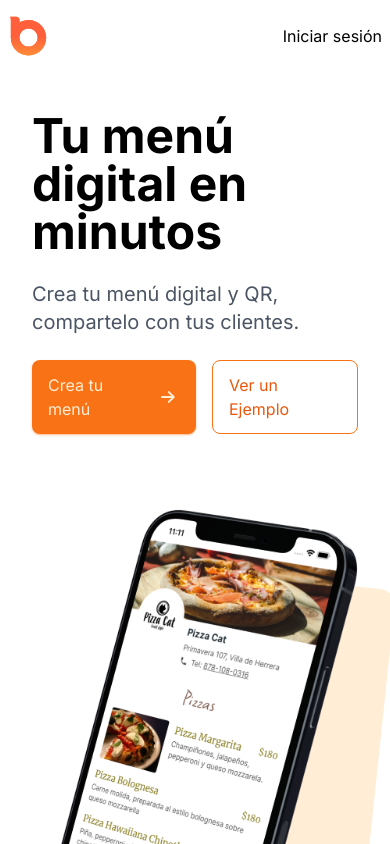
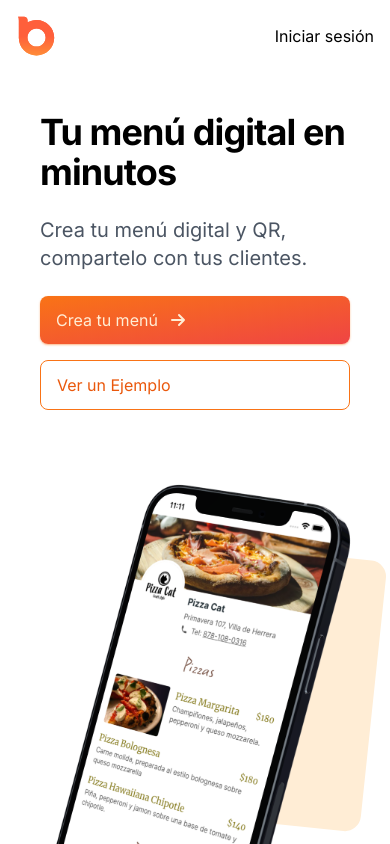
Before and after one commit to dkast/biztro, a Next.js app: page /home in a window 390 px wide. Built offline with nearby package versions, Linux system fonts and the light colour scheme; what tailwindcss-radix, tailwindcss-safe-area would draw is missing.

Commit message:
Fixes to mobile layout

```diff
--- a/pages/home.tsx
+++ b/pages/home.tsx
@@ -61,12 +61,16 @@ const Home: NextPageWithAuthAndLayout = () => {
       <Head>
         <title>Bistro</title>
         <link rel="icon" href="/favicon.ico" />
+        <meta
+          name="viewport"
+          content="width=device-width, initial-scale=1.0"
+        ></meta>
       </Head>
       <div className="flex h-screen flex-col items-center overflow-auto">
         <HomeMenu />
         <HomeHero />
         {/* Main */}
-        <div className="flex w-full flex-col justify-center gap-12 bg-gradient-to-br from-white via-gray-50 to-red-50 p-16 lg:gap-24 lg:p-32">
+        <div className="flex w-full flex-col justify-center gap-12 bg-gradient-to-br from-white via-gray-50 to-red-50 py-16 px-4 md:px-12 lg:gap-24 lg:p-32">
           {/* QR */}
           <section className="mx-auto grid w-full max-w-6xl gap-4 px-2 md:grid-cols-2 lg:px-0">
             <motion.div
@@ -97,7 +101,7 @@ const Home: NextPageWithAuthAndLayout = () => {
                   once: true,
                   amount: "some"
                 }}
-                className="left-1/5 absolute bottom-0 h-full w-2/3 -rotate-6 rounded-lg bg-purple-300 shadow-lg shadow-purple-300/50"
+                className="left-1/5 absolute bottom-0 h-full w-2/3 -rotate-6 rounded-lg bg-gradient-to-br from-purple-300 to-purple-400 shadow-lg shadow-purple-300/50"
               ></motion.div>
               <motion.div
                 initial={{ opacity: 0, scale: 0.4 }}
@@ -304,7 +308,7 @@ const Home: NextPageWithAuthAndLayout = () => {
 
 const HomeMenu = (): JSX.Element => {
   return (
-    <div className="mt-2 flex w-full max-w-6xl items-center py-2 px-2 xl:px-0">
+    <div className="mt-2 flex w-full max-w-6xl items-center py-2 px-4 lg:px-2 xl:px-0">
       <Image src="/logo-bistro.svg" alt="Logo" width={40} height={40} />
       <Toolbar.Root className="ml-auto">
         <Toolbar.Button>
@@ -319,23 +323,23 @@ const HomeMenu = (): JSX.Element => {
 
 const HomeHero = (): JSX.Element => {
   return (
-    <div className="grid w-full max-w-6xl px-2 sm:grid-cols-2 xl:px-0">
-      <div className="py-12 px-6 md:py-24 md:px-0">
-        <h1 className="text-5xl font-bold md:text-6xl">
+    <div className="grid w-full max-w-6xl px-4 sm:grid-cols-2 lg:px-2 xl:px-0">
+      <div className="flex flex-col justify-center py-12 px-6 md:py-24 md:px-0">
+        <h1 className="lg:text-6l text-4xl font-bold tracking-tight md:text-5xl">
           Tu menú digital en minutos
         </h1>
-        <h2 className="py-6 text-xl text-gray-600 md:py-8 md:text-2xl">
+        <h2 className="py-6 text-xl text-gray-600 md:py-8 md:text-2xl lg:text-xl lg:leading-6">
           Crea tu menú digital y QR, compartelo con tus clientes.
         </h2>
         {/* CTA */}
-        <div className="flex justify-center gap-4">
+        <div className="flex flex-col justify-center gap-4 md:flex-row">
           <Link href="/app/dashboard">
-            <a className="flex items-center rounded-lg bg-orange-500 px-4 py-3 text-orange-100 shadow-sm shadow-orange-500/50 transition hover:scale-[98%] hover:bg-orange-600">
+            <a className="flex items-center rounded-lg bg-gradient-to-tl from-red-500 to-orange-500 px-4 py-3 text-orange-100 shadow-sm shadow-orange-500/50 transition hover:scale-[98%] hover:bg-orange-600">
               Crea tu menú
               <ArrowSmRightIcon className="ml-2 h-6 w-6 text-current" />
             </a>
           </Link>
-          <Link href="/app/dashboard">
+          <Link href="/ejemplo">
             <a className="rounded-lg border border-orange-500 px-4 py-3 text-orange-600 transition hover:scale-[98%] hover:bg-orange-50">
               Ver un Ejemplo
             </a>
@@ -382,7 +386,7 @@ const HomeHero = (): JSX.Element => {
 const HomeBanner = (): JSX.Element => {
   return (
     <div className="flex w-full flex-col justify-center py-16">
-      <div className="mx-auto w-full max-w-5xl px-2 xl:px-0">
+      <div className="mx-auto w-full max-w-5xl px-4 lg:px-2 xl:px-0">
         <div className="flex flex-col items-center justify-center rounded-xl bg-gradient-to-br from-violet-500 via-orange-500 to-red-500 p-8 shadow-xl xl:p-16">
           <div className="flex h-14 w-14 items-center justify-center rounded-xl bg-white shadow-lg shadow-orange-700/50">
             <Image src="/logo-bistro.svg" alt="Logo" width={40} height={40} />
@@ -390,12 +394,12 @@ const HomeBanner = (): JSX.Element => {
           <p className="mt-4 mb-1 text-lg text-orange-200">
             Inicia con una cuenta gratis
           </p>
-          <h3 className="mb-12 text-3xl text-white">
+          <h3 className="mb-12 text-center text-3xl text-white">
             Crea tu menú en Bistro hoy
           </h3>
           <Link href="/app/dashboard">
             <a className="flex items-center rounded-lg bg-white px-4 py-3 text-orange-500 shadow-md shadow-orange-700/50 transition hover:scale-[98%] hover:bg-gray-50">
-              Crea tú cuenta
+              Solicita Acceso
               <ArrowSmRightIcon className="ml-2 h-6 w-6 text-current" />
             </a>
           </Link>
@@ -407,7 +411,7 @@ const HomeBanner = (): JSX.Element => {
 
 const HomeFaq = (): JSX.Element => {
   return (
-    <div className="mx-auto mt-8 w-full max-w-5xl px-2 sm:w-[80ch] xl:px-0">
+    <div className="mx-auto mt-8 w-full max-w-5xl px-4 sm:w-[80ch] lg:px-2 xl:px-0">
       <small className="text-md font-semibold uppercase tracking-widest text-orange-600">
         FAQ
       </small>
```
